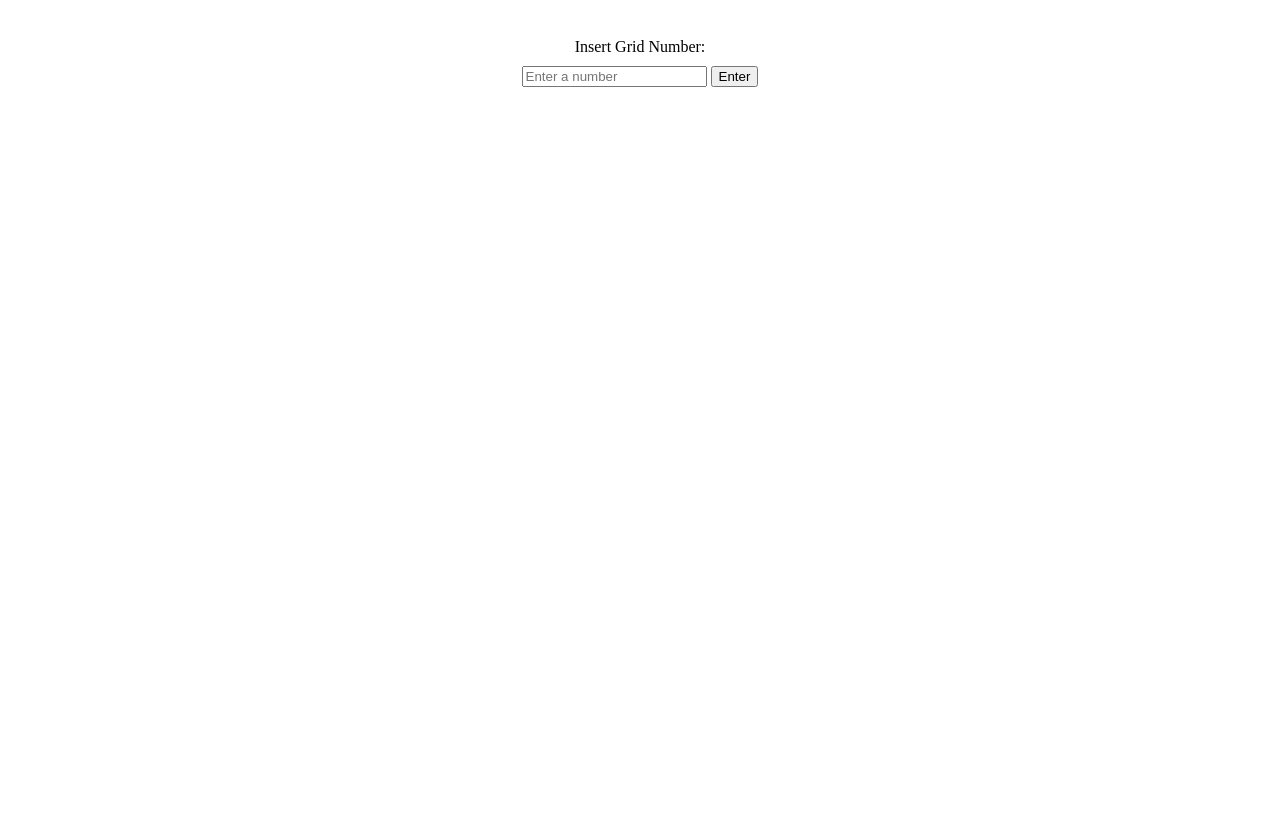
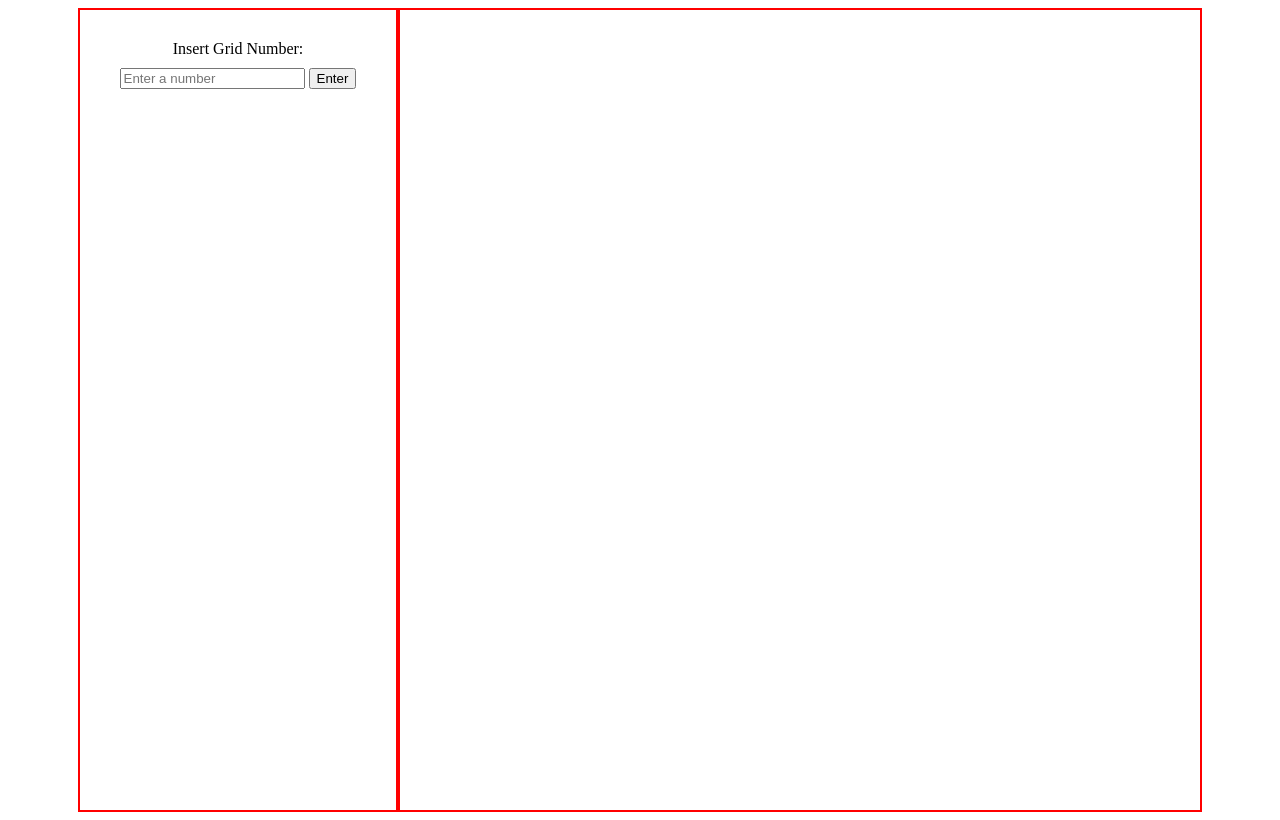
Before and after one commit to FelipeMoonteiro/etch-a-sketch, a plain HTML site: page index.html in a window 1280 px wide. Drawn offline with Linux system fonts and the light colour scheme.

Commit message:
Pequena alteração no layout da página

```diff
--- a/styles.css
+++ b/styles.css
@@ -2,7 +2,7 @@
     display: flex;
     align-items: center;
     flex-direction: column;
-    /* border: 2px red solid; */
+    border: 2px red solid;
     padding: 30px;
 }
 
@@ -12,12 +12,22 @@
 
 #container{
     display: flex;
-
+    align-items: center;
     justify-content: center;
-    margin: 100px;
+    flex-wrap: wrap;
+    width: 800px;
+    height: 800px;
+    border: 2px red solid
 }
 .divG {
+    height: 20px;
+    width: 20px;
     border: 2px red solid;
     margin: 2px;
     padding: 25px;
 }
+
+body{
+    display: flex;
+    justify-content: center;
+}
```
